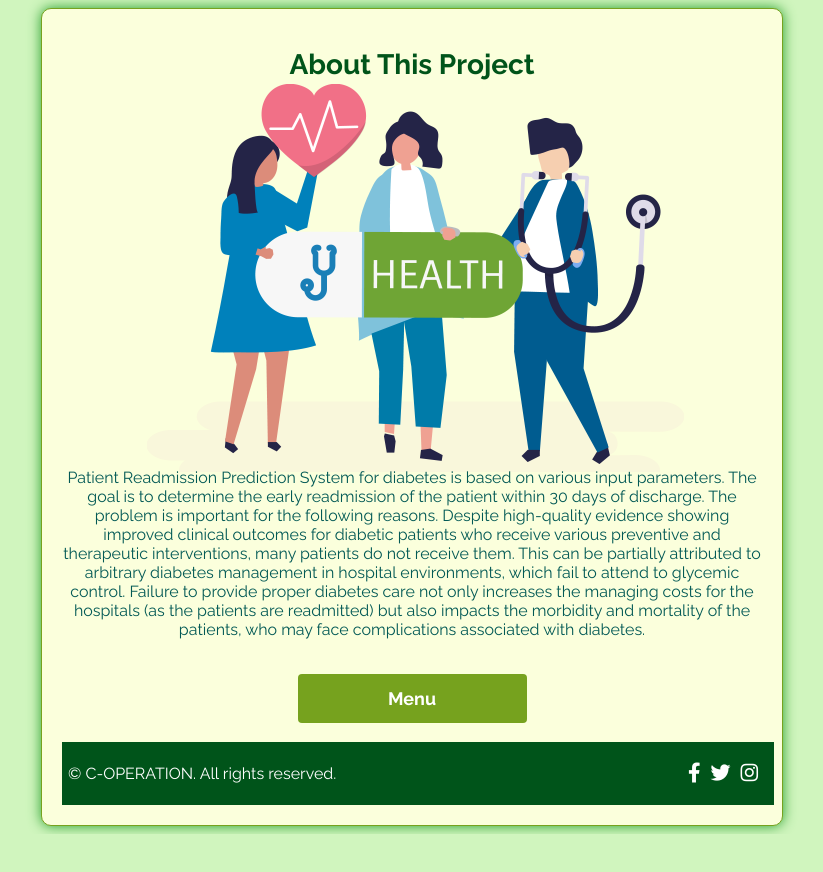
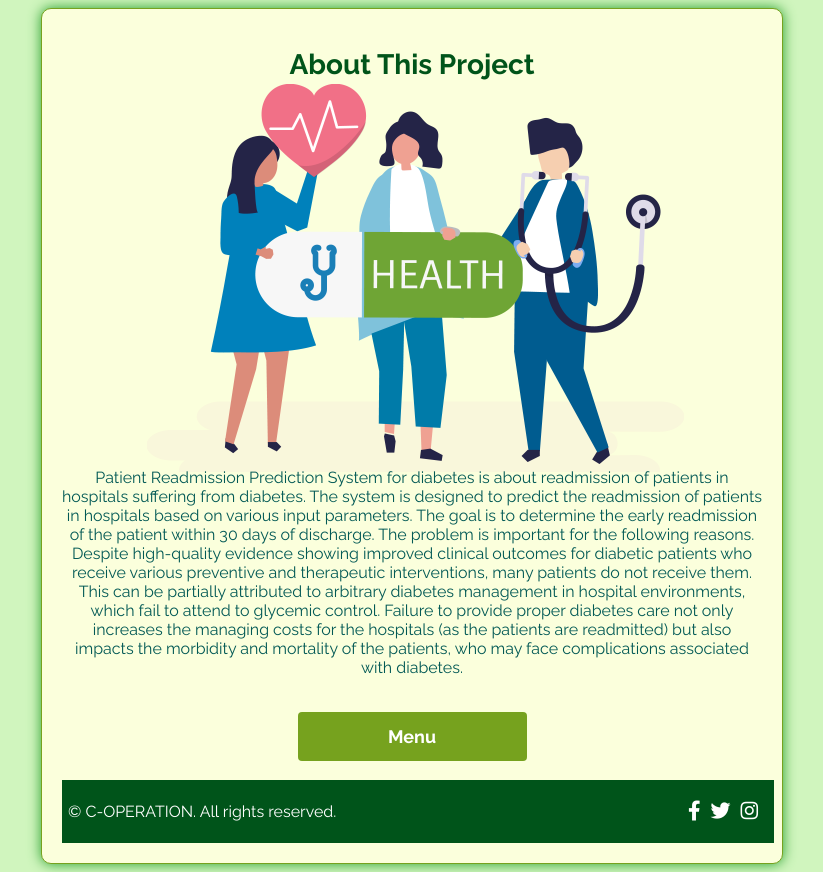
Before and after one commit to susobhanakhuli/patient-readmission-prediction, a Flask app: page /home in a window 1280 px wide. Shown: the whole page, without its empty margins (228-1051 px from the left). Before the commit the page ends 834 px from the top, so only its background shows below. Run offline with Flask 3, Linux system fonts and the light colour scheme; parts of the project's set-up code (start-up, migrations or seed data) failed here and were passed over.

Commit message:
updating home page description

```diff
--- a/templates/home.html
+++ b/templates/home.html
@@ -38,15 +38,16 @@
         <img src="static/Images/health.png" alt="Health is Wealth" style="margin-top: -34px;
     margin-bottom: 12px;">
         <p style="text-align: center; color: #025955; margin-top: -20px;">Patient Readmission Prediction System for
-            diabetes is
-            based on various input
-            parameters. The goal is to determine the early readmission of the patient within 30 days of discharge. The
-            problem is important for the following reasons. Despite high-quality evidence showing improved clinical
-            outcomes for diabetic patients who receive various preventive and therapeutic interventions, many patients
-            do not receive them. This can be partially attributed to arbitrary diabetes management in hospital
-            environments, which fail to attend to glycemic control. Failure to provide proper diabetes care not only
-            increases the managing costs for the hospitals (as the patients are readmitted) but also impacts the
-            morbidity and mortality of the patients, who may face complications associated with diabetes.
+            diabetes is about readmission of patients in hospitals
+            suffering from diabetes. The system is designed to predict the readmission of patients in hospitals
+            based on various input parameters. The goal is to determine the early readmission of the patient within 30
+            days of discharge. The problem is important for the following reasons. Despite high-quality evidence showing
+            improved clinical outcomes for diabetic patients who receive various preventive and therapeutic
+            interventions, many patients do not receive them. This can be partially attributed to arbitrary diabetes
+            management in hospital environments, which fail to attend to glycemic control. Failure to provide proper
+            diabetes care not only increases the managing costs for the hospitals (as the patients are readmitted) but
+            also impacts the morbidity and mortality of the patients, who may face complications associated with
+            diabetes.
         </p>
         <br>
         <a href="/">
```
